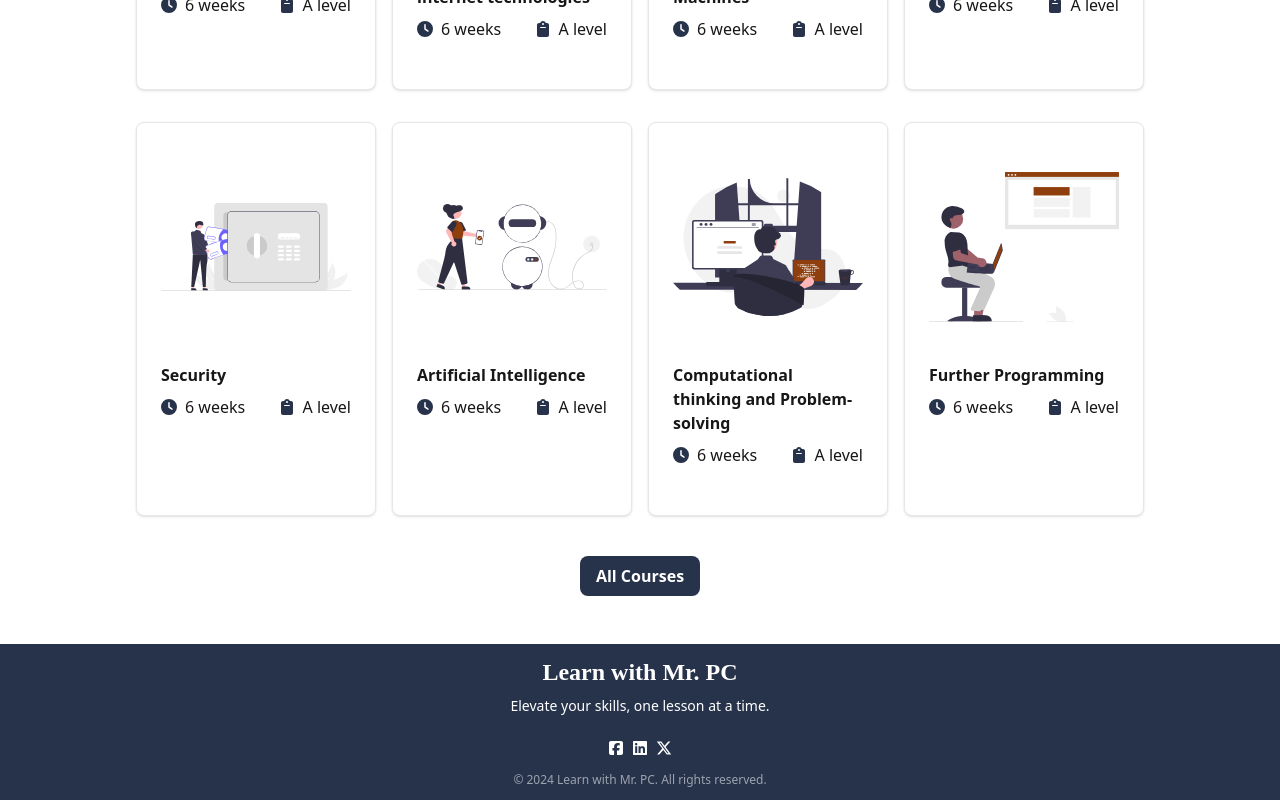
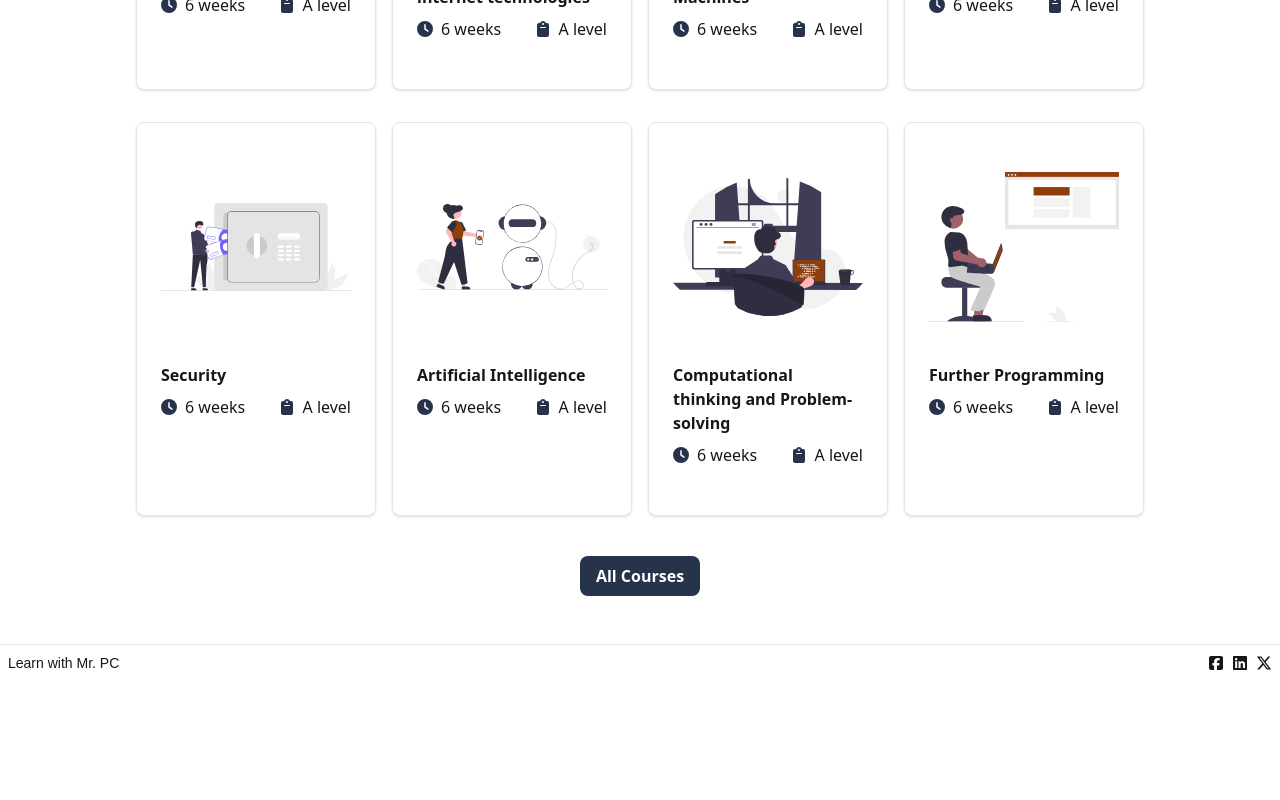
Before and after one commit to dalienst/learnwithpc, a Next.js app: page / in a window 1280 px wide. Shown: the part 1213-2013 px from the top of the page. After the commit the page ends 1894 px from the top, so only its background shows below. Built offline with nearby package versions, Linux system fonts and the light colour scheme.

Commit message:
modified footer

```diff
--- a/app/globals.css
+++ b/app/globals.css
@@ -5,6 +5,12 @@
 :root {
   --background: #ffffff;
   --foreground: #171717;
+}
+
+* {
+  box-sizing: border-box;
+  margin: 0;
+  padding: 0;
 }
 
 body {
--- a/components/Footer.jsx
+++ b/components/Footer.jsx
@@ -1,15 +1,14 @@
 "use client";
 import Link from 'next/link';
-import React from 'react'
+import React from 'react';
 import { FaSquareFacebook, FaXTwitter, FaLinkedin } from "react-icons/fa6";
 
 function Footer() {
     return (
-        <footer className="bg-navy text-white py-3">
-            <div className="container mx-auto px-4 text-center">
-                <h6 className="font-playfair text-2xl font-semibold mb-2">Learn with Mr. PC</h6>
-                <p className="text-sm mb-6">Elevate your skills, one lesson at a time.</p>
-                <div className="flex justify-center space-x-2 mb-4">
+        <footer className="border-t mb-0">
+            <div className="flex flex-col sm:flex-row justify-between items-center px-2 py-2 space-y-4 sm:space-y-0">
+                <h6 className="font-poppins text-sm mb-2 sm:mb-0">Learn with Mr. PC</h6>
+                <div className="flex justify-center space-x-2">
                     {/* Replace '#' with actual links */}
                     <Link href="#" className="hover:text-cream">
                         <FaSquareFacebook />
@@ -21,10 +20,9 @@ function Footer() {
                         <FaXTwitter />
                     </Link>
                 </div>
-                <p className="text-xs text-gray-400">© 2024 Learn with Mr. PC. All rights reserved.</p>
             </div>
         </footer>
-    )
+    );
 }
 
 export default Footer;
```
